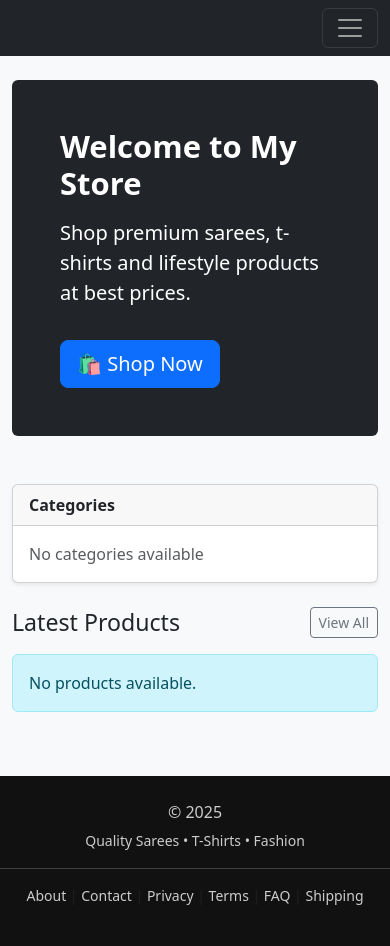
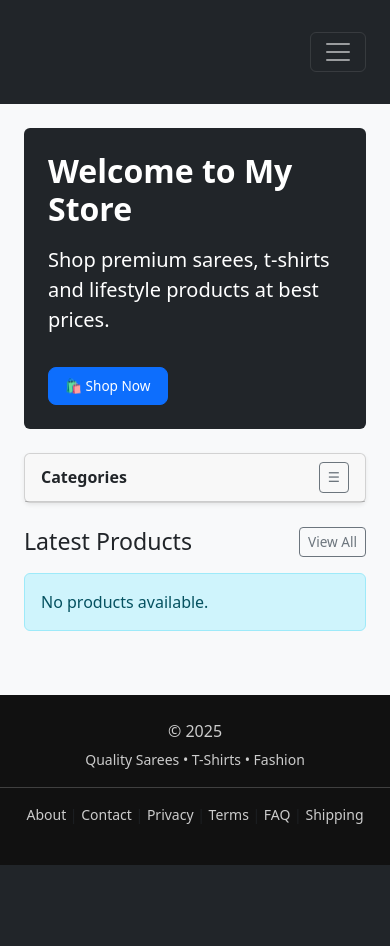
Before and after one commit to Saifuddin1/Store, a Flask app: page / in a window 390 px wide. After the commit the page ends 865 px from the top, so only its background shows below. Run offline with Flask 3, Linux system fonts and the light colour scheme; data that the repository does not hold is empty.

Commit message:
updated code

```diff
--- a/app/templates/layout/customer_base.html
+++ b/app/templates/layout/customer_base.html
@@ -51,7 +51,7 @@
 <!-- CUSTOMER NAVBAR -->
 <!-- ===================== -->
 <nav class="navbar navbar-expand-lg navbar-dark bg-dark">
-  <div class="container">
+  <div class="container-fluid my-4 px-4">
 
     <!-- LOGO -->
     <a class="navbar-brand d-flex align-items-center"
@@ -188,7 +188,7 @@
 <!-- ===================== -->
 <!-- MAIN CONTENT -->
 <!-- ===================== -->
-<div class="container my-4">
+<div class="container-fluid my-4 px-4">
   {% block content %}{% endblock %}
 </div>
 
--- a/app/templates/store/home.html
+++ b/app/templates/store/home.html
@@ -5,9 +5,9 @@
 {% block content %}
 
 <!-- ================= HERO SECTION ================= -->
-<div class="bg-dark text-white p-5 rounded mb-5">
+<div class="bg-dark text-white p-4 p-md-5 rounded mb-4 mb-md-5">
   <div class="row align-items-center">
-    <div class="col-md-8">
+    <div class="col-lg-8">
       <h1 class="display-5 fw-bold">Welcome to My Store</h1>
       <p class="lead mt-3">
         Shop premium sarees, t-shirts and lifestyle products at best prices.
@@ -27,10 +27,19 @@
   <div class="col-lg-3 mb-4">
 
     <div class="card shadow-sm">
-      <div class="card-header fw-bold">
+
+      <!-- Header with toggle for mobile -->
+      <div class="card-header fw-bold d-flex justify-content-between align-items-center">
         Categories
+        <button class="btn btn-sm btn-outline-secondary d-lg-none"
+                data-bs-toggle="collapse"
+                data-bs-target="#categoryList">
+          ☰
+        </button>
       </div>
 
+      <!-- Collapsible category list -->
+      <div class="collapse d-lg-block" id="categoryList">
         {% if categories %}
         <ul class="list-group list-group-flush">
           {% for c in categories %}
@@ -51,6 +60,8 @@
 
     </div>
 
+  </div>
+
   <!-- ================= RIGHT CONTENT (PRODUCTS) ================= -->
   <div class="col-lg-9">
 
@@ -66,19 +77,19 @@
     <div class="row">
 
       {% for p in products %}
-      <div class="col-lg-4 col-md-6 col-sm-6 mb-4">
+      <div class="col-xl-3 col-lg-4 col-md-6 col-sm-6 col-12 mb-4">
 
         <div class="card h-100 shadow-sm product-card">
 
           <!-- IMAGE -->
           {% if p.primary_image %}
             <img src="{{ url_for('static', filename=p.primary_image) }}"
-                 class="card-img-top"
-                 style="height:260px; width:100%;"
+                 class="card-img-top img-fluid"
+                 style="aspect-ratio: 3 / 4; object-fit: cover;"
                  alt="{{ p.name }}">
           {% else %}
             <div class="bg-light d-flex align-items-center justify-content-center"
-                 style="height:260px;">
+                 style="aspect-ratio: 3 / 4;">
               <span class="text-muted">No Image</span>
             </div>
           {% endif %}
@@ -132,19 +143,24 @@
 
 <!-- ================= STYLES ================= -->
 <style>
-.category-card:hover {
-  background-color: #f8f9fa;
-  transform: translateY(-4px);
-  transition: 0.2s ease;
-}
-
 .product-card:hover {
   transform: translateY(-6px);
   transition: 0.2s ease;
 }
 
-.badge {
-  font-size: 0.75rem;
+/* Mobile typography tuning */
+@media (max-width: 576px) {
+  h1.display-5 {
+    font-size: 2rem;
+  }
+
+  .card-title {
+    font-size: 0.95rem;
+  }
+
+  .btn {
+    font-size: 0.85rem;
+  }
 }
 </style>
 
```
Also changed, not shown: app/main/routes.py (+0 -16 lines). Lines whose indentation alone changed are shown as unchanged.
